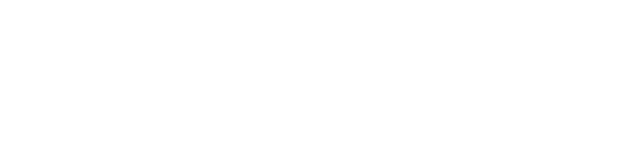
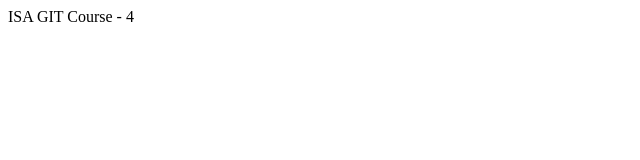
Before and after one commit to MojoJojo-san/git-course-4, a plain HTML site: page index.html in a window 1280 px wide. Shown: the whole page, without its empty margins (0-640 px from the left). Drawn offline with Linux system fonts and the light colour scheme.

Commit message:
Update index.html

```diff
--- a/index.html
+++ b/index.html
@@ -4,7 +4,7 @@
     <meta charset="UTF-8">
     <meta name="viewport" content="width=device-width, initial-scale=1.0">
     <title>Document</title>
-</head>
+    </title>ISA GIT Course - 4</title>
 <body>
 
 </body>
```
